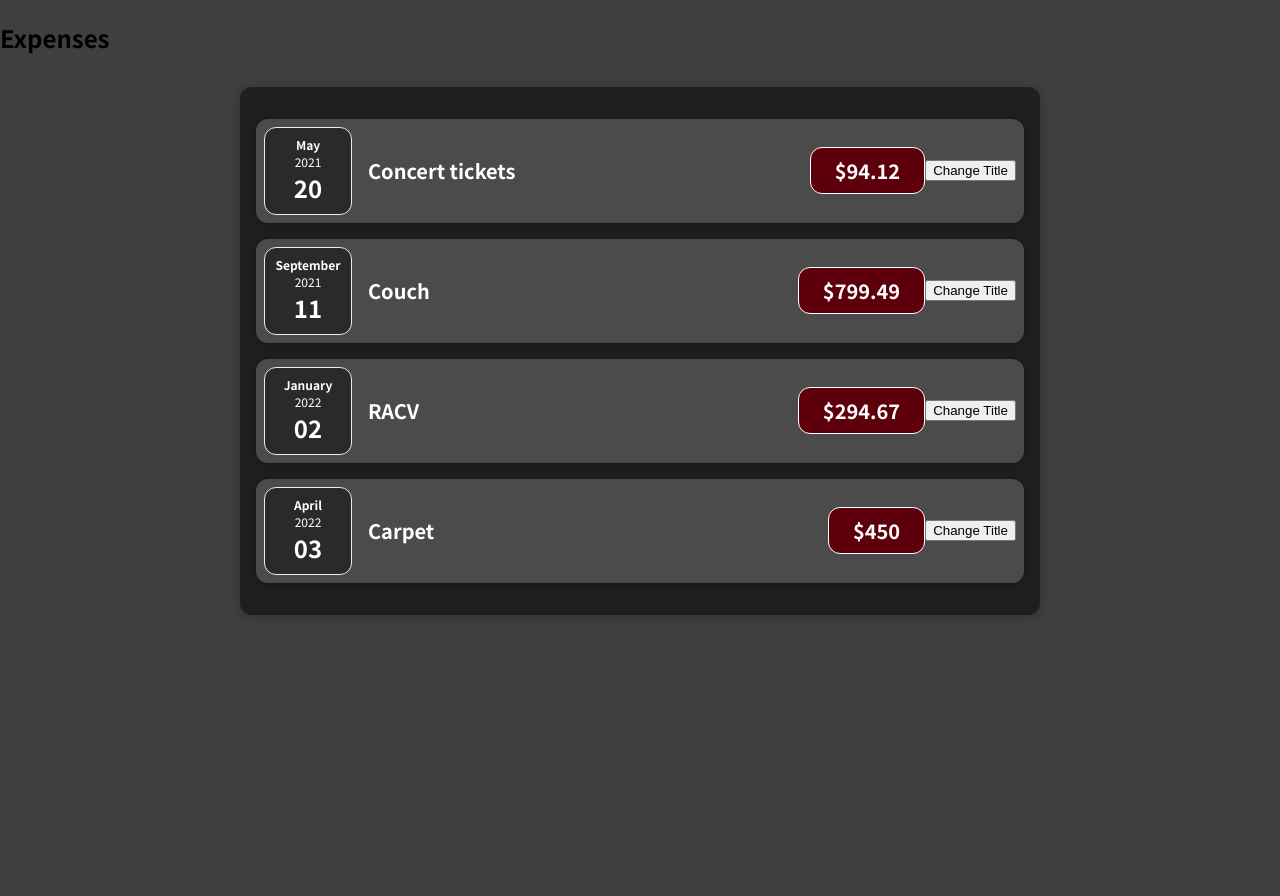
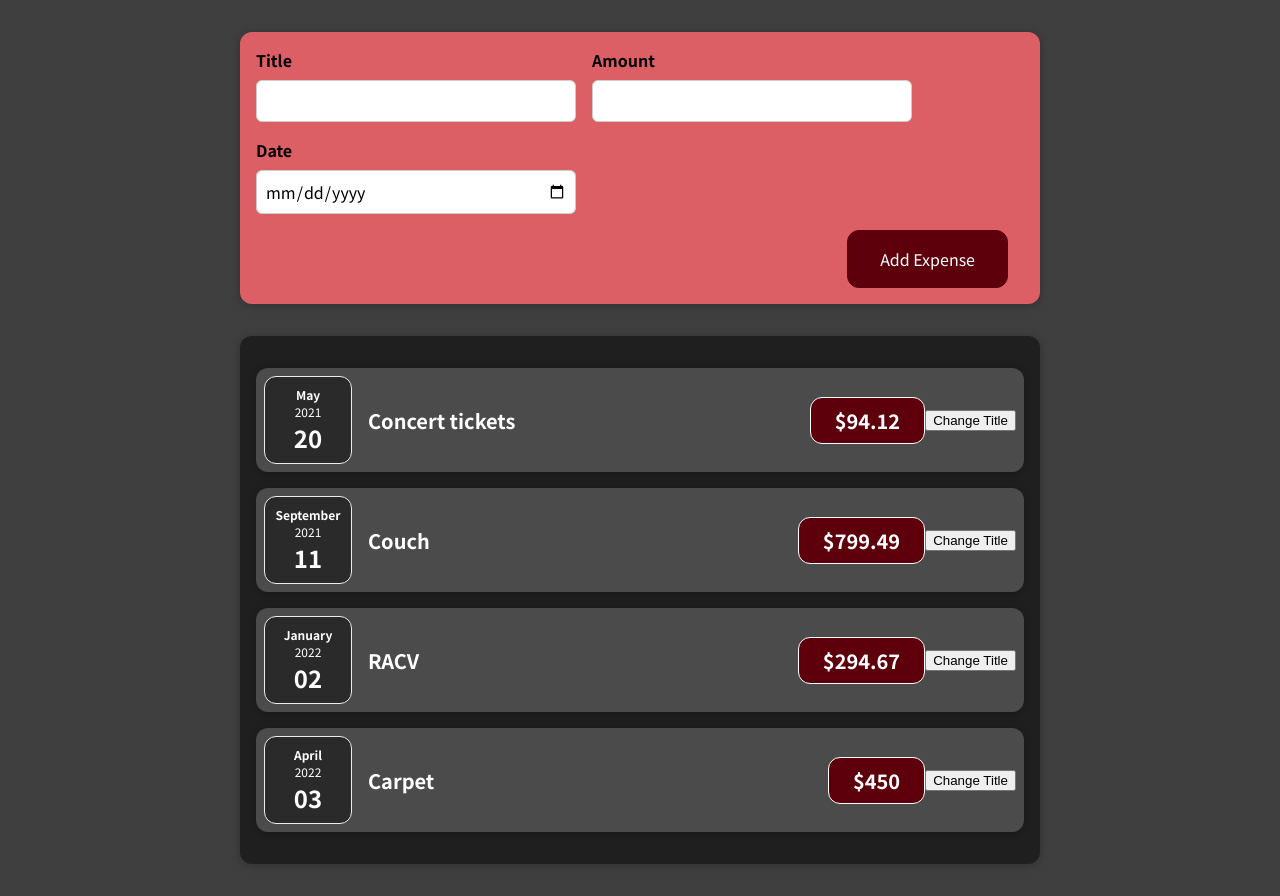
Before and after one commit to stephaniejchan8/react-complete-guide, a React (Create React App) app: page / in a window 1280 px wide. Before the commit the page ends 800 px from the top, so only its background shows below. Built offline with nearby package versions, Linux system fonts and the light colour scheme.

Commit message:
added expense form

```diff
--- a/src/App.js
+++ b/src/App.js
@@ -1,4 +1,5 @@
 import Expenses from "./components/Expenses/Expenses";
+import NewExpense from "./components/NewExpense/NewExpense";
 
 function App() {
   const expenses = [
@@ -28,9 +29,13 @@
     },
   ];
 
+  const addExpenseHandler = expense => {
+    console.log(expense);
+  };
+
   return (
     <div>
-      <h2>Expenses</h2>
+      <NewExpense onAddExpense={addExpenseHandler} />
       <Expenses expenses={expenses} />
     </div>
   );
--- /dev/null
+++ b/src/components/NewExpense/ExpenseForm.css
@@ -0,0 +1,26 @@
+.new-expense__controls {
+  display: flex;
+  flex-wrap: wrap;
+  gap: 1rem;
+  margin-bottom: 1rem;
+  text-align: left;
+}
+
+.new-expense__control label {
+  font-weight: bold;
+  margin-bottom: 0.5rem;
+  display: block;
+}
+
+.new-expense__control input {
+  font: inherit;
+  padding: 0.5rem;
+  border-radius: 6px;
+  border: 1px solid #ccc;
+  width: 20rem;
+  max-width: 100%;
+}
+
+.new-expense__actions {
+  text-align: right;
+}
--- /dev/null
+++ b/src/components/NewExpense/ExpenseForm.js
@@ -0,0 +1,69 @@
+import './ExpenseForm.css';
+import {useState} from 'react';
+
+const ExpenseForm = (props) => {
+  const [enteredTitle, setEnteredTitle] = useState('');
+  const [enteredAmount, setEnteredAmount] = useState('');
+  const [enteredDate, setEnteredDate] = useState('');
+
+  // const [userInput, setUserInput] = useState({
+  //   enteredTitle: '',
+  //   enteredAmount: '',
+  //   enteredDate: ''
+  // });
+
+  const titleChangeHandler = (event) => {
+    setEnteredTitle(event.target.value);
+    // setUserInput((prevState) => {
+    //   return {
+    //     ...prevState,
+    //     enteredTitle: event.target.value };
+    // });
+  };
+
+  const amountChangeHandler = (event) => {
+    setEnteredAmount(event.target.value);
+  };
+
+  const dateChangeHandler = (event) => {
+    setEnteredDate(event.target.value);
+  };
+
+  const submitHandler = (event) => {
+    event.preventDefault();
+    const expenseData = {
+      title: enteredTitle,
+      amount: enteredAmount,
+      date: new Date (enteredDate)
+    };
+
+    props.onSaveExpenseData(expenseData);
+    setEnteredTitle('');
+    setEnteredAmount('');
+    setEnteredDate('');
+  };
+
+  return (
+    <form onSubmit={submitHandler}>
+      <div className='new-expense__controls'>
+        <div className='new-expense__control'>
+          <label>Title</label>
+          <input type="text" value={enteredTitle} onChange={titleChangeHandler} />
+        </div>
+        <div className='new-expense__control'>
+          <label>Amount</label>
+          <input type="number" min='0.01' step='0.01' value={enteredAmount} onChange={amountChangeHandler} />
+        </div>
+        <div className='new-expense__control'>
+          <label>Date</label>
+          <input type="date" min='2021-01-01' max='2022-12-31' value={enteredDate} onChange={dateChangeHandler} />
+        </div>
+      </div>
+      <div className='new-expense__actions'>
+        <button type="submit">Add Expense</button>
+      </div>
+    </form>
+  )
+};
+
+export default ExpenseForm;
--- /dev/null
+++ b/src/components/NewExpense/NewExpense.css
@@ -0,0 +1,39 @@
+.new-expense {
+  background-color: #dc5f65;
+  padding: 1rem;
+  margin: 2rem auto;
+  width: 50rem;
+  max-width: 95%;
+  border-radius: 12px;
+  text-align: center;
+  box-shadow: 0 1px 8px rgba(0, 0, 0, 0.25);
+}
+
+.new-expense button {
+  font: inherit;
+  cursor: pointer;
+  padding: 1rem 2rem;
+  border: 1px solid #5d000c;
+  background-color: #5d000c;
+  color: white;
+  border-radius: 12px;
+  margin-right: 1rem;
+}
+
+.new-expense button:hover,
+.new-expense button:active {
+  transition-duration: 0.3s;
+  background-color: #740413;
+  border-color: #740413;
+}
+
+.new-expense button.alternative {
+  color: #220131;
+  border-color: transparent;
+  background-color: transparent;
+}
+
+.new-expense button.alternative:hover,
+.new-expense button.alternative:active {
+  background-color: #ddb3f8;
+}
--- /dev/null
+++ b/src/components/NewExpense/NewExpense.js
@@ -0,0 +1,20 @@
+import './NewExpense.css';
+import ExpenseForm from './ExpenseForm';
+
+const NewExpense = (props) => {
+  const saveExpenseDataHandler = (enteredExpenseData) => {
+    const expenseData = {
+      ...enteredExpenseData,
+      id: Math.random().toString()
+    };
+    props.onAddExpense(expenseData);
+  };
+
+  return (
+    <div className='new-expense'>
+      <ExpenseForm onSaveExpenseData={saveExpenseDataHandler} />
+    </div>
+  )
+};
+
+export default NewExpense;
```
Also changed, not shown: 1 other file (tests, documents, lock files or other folders).
